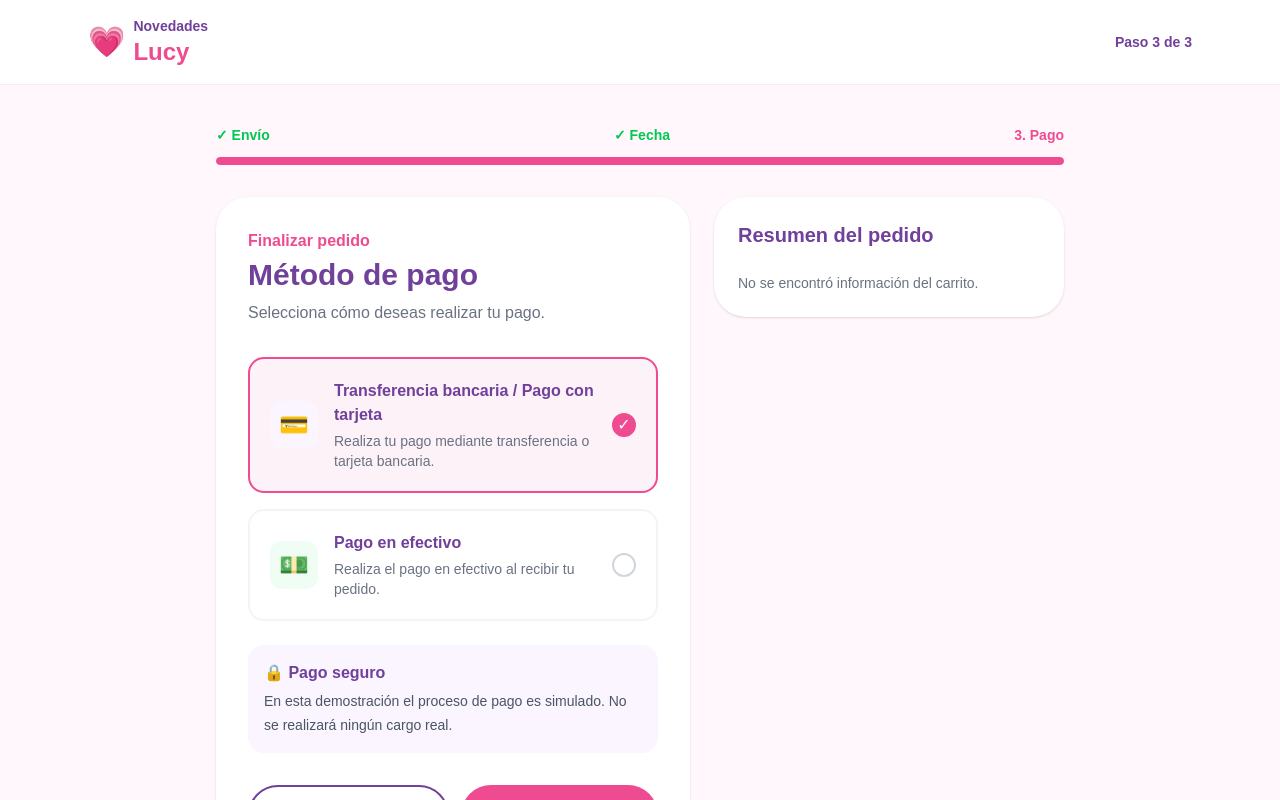
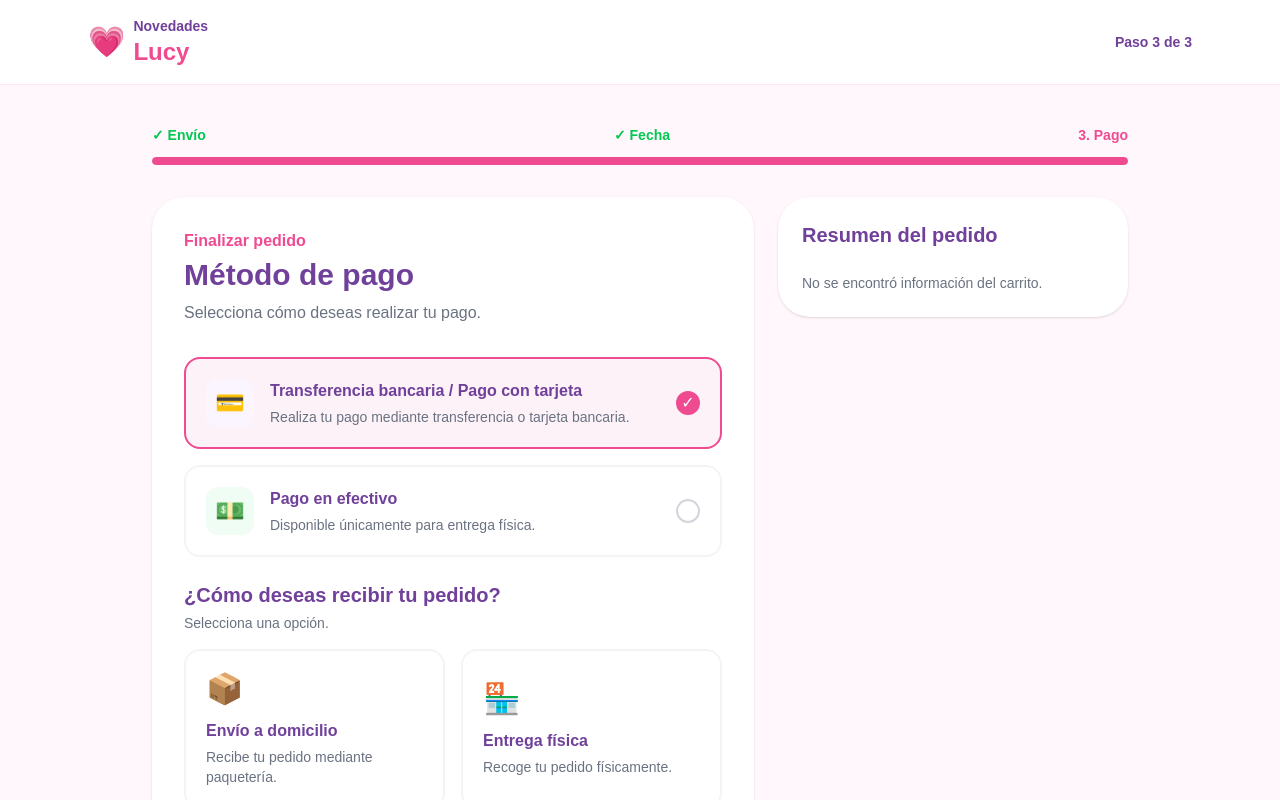
Before and after one commit to brannvic/Novedades-Lucy, a Next.js app: page /pago in a window 1280 px wide. Both pictures are taken after a click on the button 453 px from the left and 425 px from the top of the page. Shown: the top 800 px of the page. Built offline with nearby package versions, Linux system fonts and the light colour scheme.

Commit message:
Tercera parte de la demo

```diff
--- a/app/pago/page.tsx
+++ b/app/pago/page.tsx
@@ -13,12 +13,20 @@ type ProductoCarrito = {
 
 type MetodoPago = "tarjeta" | "efectivo" | "";
 
+type TipoEntrega = "envio" | "fisica" | "";
+
 export default function PagoPage() {
   const [producto, setProducto] =
     useState<ProductoCarrito | null>(null);
 
   const [metodoPago, setMetodoPago] =
     useState<MetodoPago>("");
+
+  const [tipoEntrega, setTipoEntrega] =
+    useState<TipoEntrega>("");
+
+  const [fechaEntrega, setFechaEntrega] =
+    useState("");
 
   useEffect(() => {
     const carritoGuardado = localStorage.getItem(
@@ -28,7 +36,43 @@ export default function PagoPage() {
     if (carritoGuardado) {
       setProducto(JSON.parse(carritoGuardado));
     }
+
+    const fechaGuardada = localStorage.getItem(
+      "novedades-lucy-fecha"
+    );
+
+    if (fechaGuardada) {
+      setFechaEntrega(fechaGuardada);
+    }
   }, []);
+
+  const seleccionarMetodoPago = (
+    metodo: MetodoPago
+  ) => {
+    setMetodoPago(metodo);
+
+    /*
+     * El efectivo solamente permite
+     * entrega física.
+     */
+    if (metodo === "efectivo") {
+      setTipoEntrega("fisica");
+    } else {
+      setTipoEntrega("");
+    }
+  };
+
+  const formatearFecha = (fecha: string) => {
+    if (!fecha) return "No seleccionada";
+
+    const partes = fecha.split("-");
+
+    if (partes.length !== 3) {
+      return fecha;
+    }
+
+    return `${partes[2]}/${partes[1]}/${partes[0]}`;
+  };
 
   const confirmarPedido = () => {
     if (!metodoPago) {
@@ -36,17 +80,23 @@ export default function PagoPage() {
       return;
     }
 
+    if (!tipoEntrega) {
+      alert("Selecciona cómo deseas recibir tu pedido.");
+      return;
+    }
+
+    const datosEnvio = JSON.parse(
+      localStorage.getItem(
+        "novedades-lucy-envio"
+      ) || "{}"
+    );
+
     const pedido = {
       producto,
       metodoPago,
-      fechaEntrega: localStorage.getItem(
-        "novedades-lucy-fecha"
-      ),
-      datosEnvio: JSON.parse(
-        localStorage.getItem(
-          "novedades-lucy-envio"
-        ) || "{}"
-      ),
+      tipoEntrega,
+      fechaEntrega,
+      datosEnvio,
       fechaPedido: new Date().toISOString(),
     };
 
@@ -63,14 +113,19 @@ export default function PagoPage() {
 
       {/* HEADER */}
       <header className="border-b border-pink-100 bg-white">
+
         <div className="mx-auto flex max-w-6xl items-center justify-between px-6 py-4">
 
-          <a href="/" className="flex items-center gap-2">
+          <a
+            href="/"
+            className="flex items-center gap-2"
+          >
             <div className="text-3xl">
               💗
             </div>
 
             <div className="leading-none">
+
               <p className="text-sm font-bold text-[#70409a]">
                 Novedades
               </p>
@@ -78,6 +133,7 @@ export default function PagoPage() {
               <h1 className="text-2xl font-black text-[#ef4b91]">
                 Lucy
               </h1>
+
             </div>
           </a>
 
@@ -86,10 +142,11 @@ export default function PagoPage() {
           </span>
 
         </div>
+
       </header>
 
       {/* CONTENIDO */}
-      <section className="mx-auto max-w-4xl px-6 py-10">
+      <section className="mx-auto max-w-5xl px-6 py-10">
 
         {/* PROGRESO */}
         <div className="mb-8">
@@ -111,14 +168,16 @@ export default function PagoPage() {
           </div>
 
           <div className="mt-3 h-2 overflow-hidden rounded-full bg-gray-100">
+
             <div className="h-full w-full rounded-full bg-[#ef4b91]" />
+
           </div>
 
         </div>
 
         <div className="grid gap-6 md:grid-cols-[1fr_350px]">
 
-          {/* MÉTODOS DE PAGO */}
+          {/* PAGOS */}
           <div className="rounded-[2rem] bg-white p-6 shadow-sm md:p-8">
 
             <div className="mb-8">
@@ -137,12 +196,14 @@ export default function PagoPage() {
 
             </div>
 
+            {/* MÉTODOS */}
             <div className="space-y-4">
 
               {/* TARJETA / TRANSFERENCIA */}
               <button
+                type="button"
                 onClick={() =>
-                  setMetodoPago("tarjeta")
+                  seleccionarMetodoPago("tarjeta")
                 }
                 className={`w-full rounded-2xl border-2 p-5 text-left transition ${
                   metodoPago === "tarjeta"
@@ -186,8 +247,9 @@ export default function PagoPage() {
 
               {/* EFECTIVO */}
               <button
+                type="button"
                 onClick={() =>
-                  setMetodoPago("efectivo")
+                  seleccionarMetodoPago("efectivo")
                 }
                 className={`w-full rounded-2xl border-2 p-5 text-left transition ${
                   metodoPago === "efectivo"
@@ -209,8 +271,7 @@ export default function PagoPage() {
                     </p>
 
                     <p className="mt-1 text-sm text-gray-500">
-                      Realiza el pago en efectivo al recibir
-                      tu pedido.
+                      Disponible únicamente para entrega física.
                     </p>
 
                   </div>
@@ -231,8 +292,191 @@ export default function PagoPage() {
 
             </div>
 
+            {/* EFECTIVO */}
+            {metodoPago === "efectivo" && (
+              <div className="mt-6 rounded-2xl border border-green-200 bg-green-50 p-5">
+
+                <div className="flex gap-4">
+
+                  <div className="text-3xl">
+                    🏪
+                  </div>
+
+                  <div>
+
+                    <p className="font-black text-green-700">
+                      Entrega física
+                    </p>
+
+                    <p className="mt-1 text-sm leading-6 text-green-700">
+                      El pago en efectivo únicamente está
+                      disponible para pedidos que serán
+                      recogidos físicamente.
+                    </p>
+
+                    <p className="mt-3 font-bold text-green-800">
+                      📅 Fecha seleccionada:{" "}
+                      {formatearFecha(fechaEntrega)}
+                    </p>
+
+                  </div>
+
+                </div>
+
+              </div>
+            )}
+
+            {/* TARJETA / TRANSFERENCIA */}
+            {metodoPago === "tarjeta" && (
+              <div className="mt-6">
+
+                <h3 className="text-xl font-black text-[#70409a]">
+                  ¿Cómo deseas recibir tu pedido?
+                </h3>
+
+                <p className="mt-1 text-sm text-gray-500">
+                  Selecciona una opción.
+                </p>
+
+                <div className="mt-4 grid gap-4 sm:grid-cols-2">
+
+                  {/* ENVÍO */}
+                  <button
+                    type="button"
+                    onClick={() =>
+                      setTipoEntrega("envio")
+                    }
+                    className={`rounded-2xl border-2 p-5 text-left transition ${
+                      tipoEntrega === "envio"
+                        ? "border-[#ef4b91] bg-pink-50"
+                        : "border-gray-100 hover:border-pink-200"
+                    }`}
+                  >
+
+                    <div className="text-3xl">
+                      📦
+                    </div>
+
+                    <p className="mt-3 font-black text-[#70409a]">
+                      Envío a domicilio
+                    </p>
+
+                    <p className="mt-1 text-sm text-gray-500">
+                      Recibe tu pedido mediante paquetería.
+                    </p>
+
+                    {tipoEntrega === "envio" && (
+                      <p className="mt-3 text-sm font-bold text-[#ef4b91]">
+                        ✓ Seleccionado
+                      </p>
+                    )}
+
+                  </button>
+
+                  {/* ENTREGA FÍSICA */}
+                  <button
+                    type="button"
+                    onClick={() =>
+                      setTipoEntrega("fisica")
+                    }
+                    className={`rounded-2xl border-2 p-5 text-left transition ${
+                      tipoEntrega === "fisica"
+                        ? "border-[#ef4b91] bg-pink-50"
+                        : "border-gray-100 hover:border-pink-200"
+                    }`}
+                  >
+
+                    <div className="text-3xl">
+                      🏪
+                    </div>
+
+                    <p className="mt-3 font-black text-[#70409a]">
+                      Entrega física
+                    </p>
+
+                    <p className="mt-1 text-sm text-gray-500">
+                      Recoge tu pedido físicamente.
+                    </p>
+
+                    {tipoEntrega === "fisica" && (
+                      <p className="mt-3 text-sm font-bold text-[#ef4b91]">
+                        ✓ Seleccionado
+                      </p>
+                    )}
+
+                  </button>
+
+                </div>
+
+              </div>
+            )}
+
+            {/* INFORMACIÓN DE ENVÍO */}
+            {metodoPago === "tarjeta" &&
+              tipoEntrega === "envio" && (
+                <div className="mt-6 rounded-2xl border border-blue-200 bg-blue-50 p-5">
+
+                  <div className="flex gap-4">
+
+                    <div className="text-3xl">
+                      📱
+                    </div>
+
+                    <div>
+
+                      <p className="font-black text-blue-800">
+                        Seguimiento por WhatsApp
+                      </p>
+
+                      <p className="mt-1 text-sm leading-6 text-blue-700">
+                        Lucy enviará por WhatsApp el código
+                        de rastreo proporcionado por la
+                        paquetería para que puedas consultar
+                        el estado de tu pedido.
+                      </p>
+
+                    </div>
+
+                  </div>
+
+                </div>
+              )}
+
+            {/* INFORMACIÓN ENTREGA FÍSICA */}
+            {tipoEntrega === "fisica" && (
+              <div className="mt-6 rounded-2xl border border-purple-200 bg-purple-50 p-5">
+
+                <div className="flex gap-4">
+
+                  <div className="text-3xl">
+                    📅
+                  </div>
+
+                  <div>
+
+                    <p className="font-black text-[#70409a]">
+                      Fecha de entrega física
+                    </p>
+
+                    <p className="mt-1 text-sm leading-6 text-gray-600">
+                      Tu pedido estará disponible para
+                      entrega física en la fecha que
+                      seleccionaste anteriormente.
+                    </p>
+
+                    <p className="mt-3 font-black text-[#ef4b91]">
+                      {formatearFecha(fechaEntrega)}
+                    </p>
+
+                  </div>
+
+                </div>
+
+              </div>
+            )}
+
             {/* AVISO */}
-            <div className="mt-6 rounded-2xl bg-purple-50 p-4">
+            <div className="mt-6 rounded-2xl bg-gray-50 p-4">
 
               <p className="font-bold text-[#70409a]">
                 🔒 Pago seguro
@@ -256,6 +500,7 @@ export default function PagoPage() {
               </a>
 
               <button
+                type="button"
                 onClick={confirmarPedido}
                 className="flex-1 rounded-full bg-[#ef4b91] px-6 py-4 font-bold text-white shadow-md transition hover:bg-[#df3d82]"
               >
@@ -283,6 +528,7 @@ export default function PagoPage() {
                   </div>
 
                   <div>
+
                     <p className="font-black text-[#70409a]">
                       {producto.nombre}
                     </p>
@@ -298,6 +544,7 @@ export default function PagoPage() {
                 <div className="mt-6 space-y-3 text-sm">
 
                   <div className="flex justify-between">
+
                     <span className="text-gray-500">
                       Precio unitario
                     </span>
@@ -305,9 +552,11 @@ export default function PagoPage() {
                     <span className="font-bold">
                       ${producto.precioUnitario}
                     </span>
+
                   </div>
 
                   <div className="flex justify-between">
+
                     <span className="text-gray-500">
                       Cantidad
                     </span>
@@ -315,6 +564,7 @@ export default function PagoPage() {
                     <span className="font-bold">
                       {producto.cantidad}
                     </span>
+
                   </div>
 
                   <div className="border-t border-gray-100 pt-4">
```
Also changed, not shown: app/page.tsx (+58 -6 lines).
